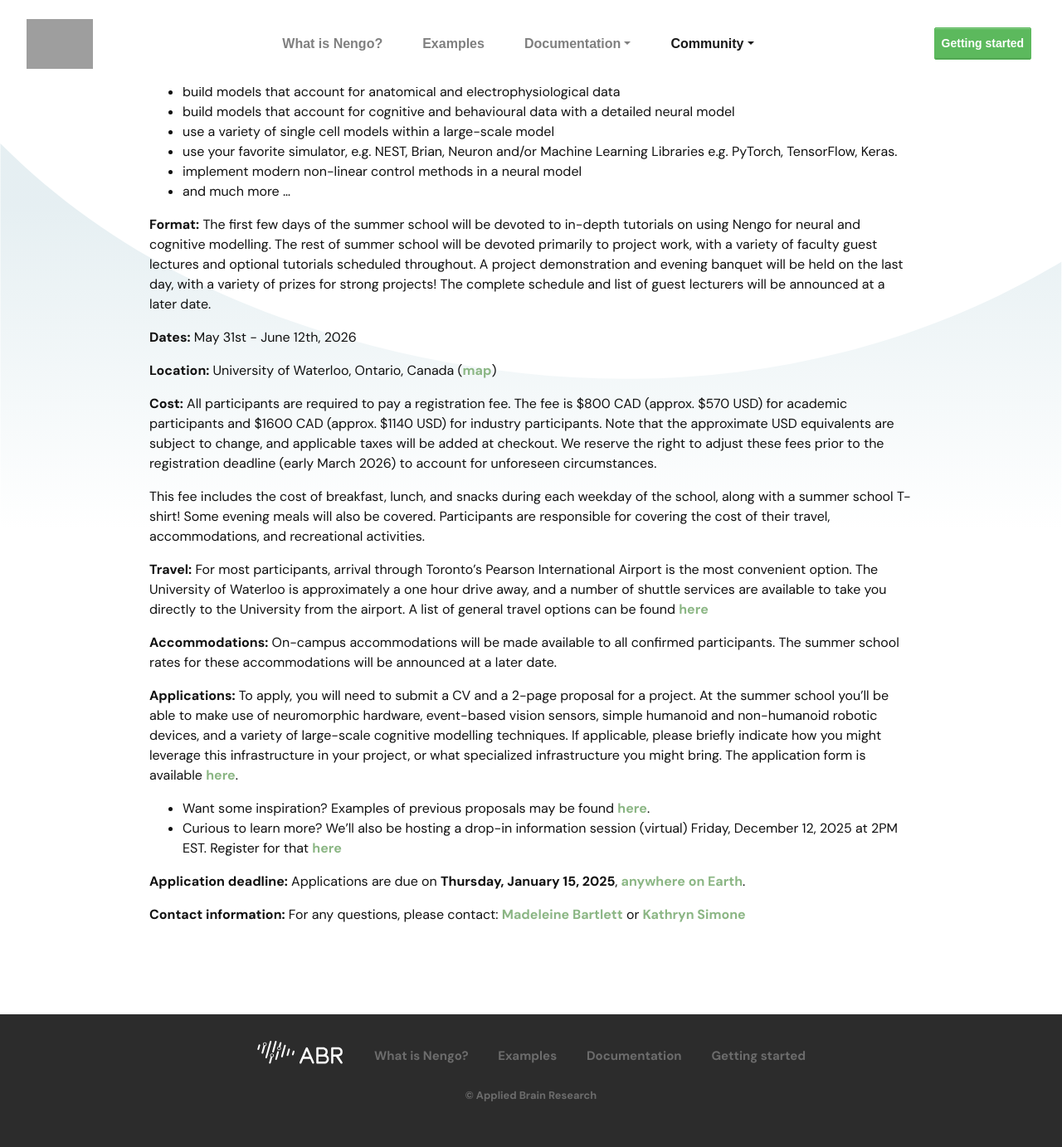
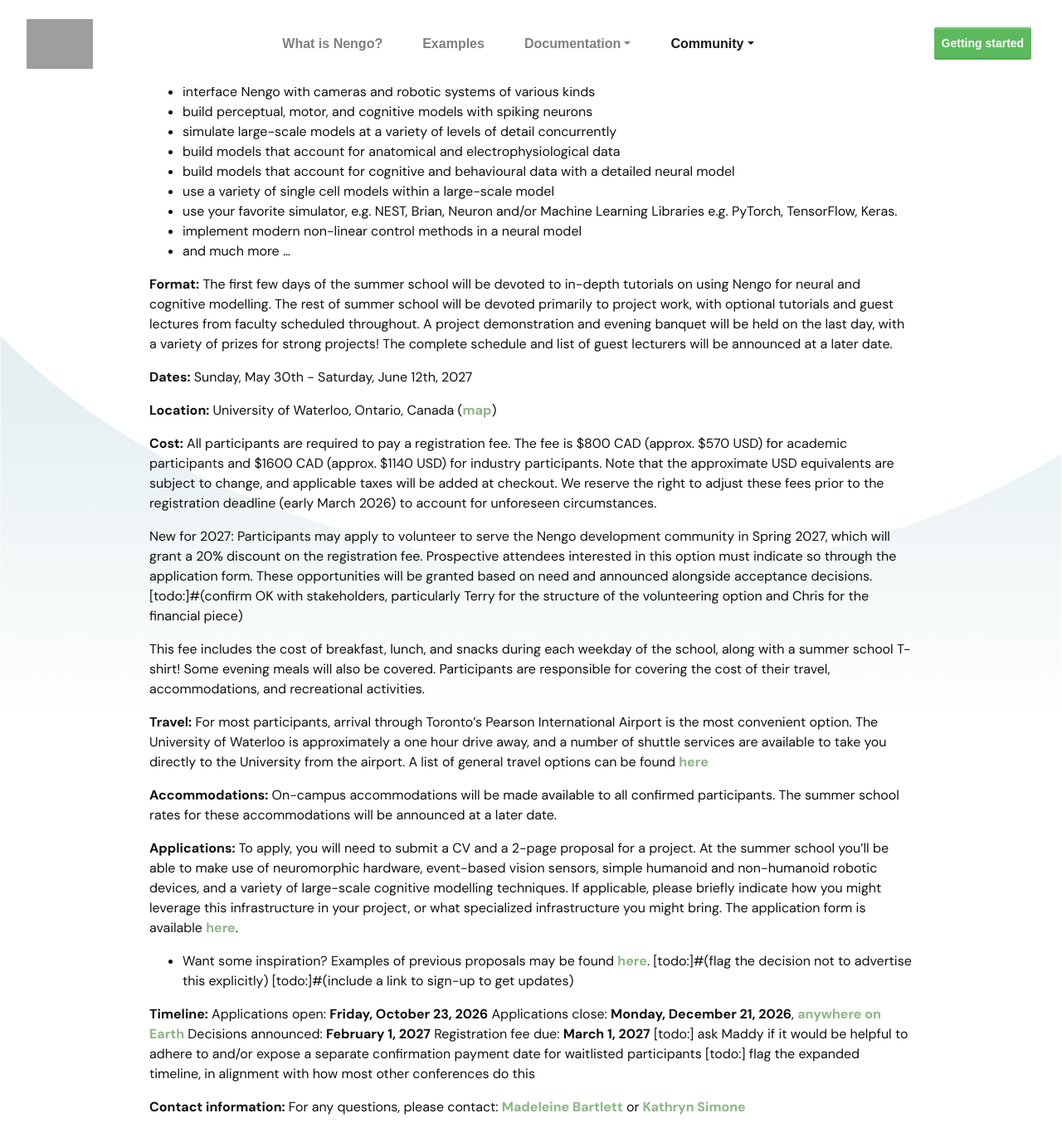
Before and after one commit to nengo/nengo.github.io, a Jekyll site: the page built from summer-school.md, in a window 1280 px wide and 1400 px high, scrolled down 1698 px. Shown: the top 1383 px of the window at 83% size. Built offline with Jekyll 4.4.1, drawn with Linux system fonts in a browser that asks for light colours; nearby versions of some CDN libraries; some web fonts are replaced; before the commit the page ends 3058 px from its top, so only the background shows below that; some of the changed text lies outside the part shown.

Commit message:
Partial revision for Nengo Summer School details for 2027
Updated details for the 2027 Nengo Summer School, including dates, registration fees, and new volunteer opportunities.

```diff
--- a/summer-school.md
+++ b/summer-school.md
@@ -6,20 +6,21 @@
 footerClasses: gradient-bottom
 ---
 
-## 2026
-
+## 2027
+[todo:]#(swap out for the best-fitting image of the poster)
 [<img alt="Nengo summer school"
 src="{{ site.baseurl }}/img/summerschool-campus.png"
 style="width: 100%;"/>]({{ site.baseurl }}/img/summerschool-campus.png)
 
 The Centre for Theoretical Neuroscience at the University of
-Waterloo is excited to announce our 11th annual Nengo summer school
+Waterloo is excited to announce our 12th annual Nengo summer school
 on large-scale brain modelling and neuromorphic computing. As a
 recurring special feature of the school, participants will be given
 on-site access to neuromorphic hardware, including Stanford’s mixed digital/analog chip
 [Braindrop](https://web.stanford.edu/group/brainsinsilicon/),
 the [SpiNNaker](http://apt.cs.manchester.ac.uk/projects/SpiNNaker/) chip, and a
 variety of [FPGAs](https://www.nengo.ai/nengo-fpga/).
+[todo:]#(question for Maddy: Can we deliver access to each of these? Question for Jake and/or Chris, are there any new ones we would expect to be able to provide for 2027?)
 
 In addition to teaching participants to run applications on neuromorphic
 hardware using the Nengo simulation package, this two-week school will
@@ -44,6 +45,7 @@
 [How to Build A Brain](http://www.amazon.com/How-Build-Brain-Architecture-Architectures/dp/0199794545).
 
 Watch the video below for a quick look at last year's summer school!
+[todo:]#(find the 2026 video from Karim or linked already on YouTube)
 
 <iframe width="100%"
     height="400"
@@ -53,6 +55,7 @@
 ></iframe>
 
 Previous Years:
+[todo:]#(get the non-embeddable link for the 2025 video and insert it here)
 [2024](https://youtu.be/nFYTqieEnSY?si=WLoc7LCbM-YJhm2x)
 [2023](https://youtu.be/vRcN5-0wdQE?si=2l3idGa2_eKGuJ-B)
 [2014-2019](https://youtube.com/playlist?list=PLYLu6sY3jnoVgeFX4GMFaECP_y1aAKxHE&si=eS8b8-orZRusMjM_)
@@ -78,7 +81,7 @@
 - build perceptual, motor, and cognitive models with spiking neurons
 - simulate large-scale models at a variety of levels of detail concurrently
 - build models that account for anatomical and electrophysiological data
-- build models that account for  cognitive and behavioural data with a detailed neural model
+- build models that account for cognitive and behavioural data with a detailed neural model
 - use a variety of single cell models within a large-scale model
 - use your favorite simulator, e.g. NEST, Brian, Neuron and/or Machine Learning Libraries e.g. PyTorch, TensorFlow, Keras.
 - implement modern non-linear control methods in a neural model
@@ -87,19 +90,22 @@
 **Format:** The first few days of the summer school
 will be devoted to in-depth tutorials on using Nengo for neural
 and cognitive modelling. The rest of summer school will be devoted
-primarily to project work, with a variety of faculty guest
-lectures and optional tutorials scheduled throughout. A project
+primarily to project work, with optional tutorials and guest lectures
+from faculty scheduled throughout. A project
 demonstration and evening banquet will be held on the last day,
 with a variety of prizes for strong projects! The complete
 schedule and list of guest lecturers will be announced at a later
 date.
 
-**Dates:** May 31st - June 12th, 2026
+**Dates:** Sunday, May 30th - Saturday, June 12th, 2027
 
 **Location:** University of Waterloo, Ontario, Canada
 ([map](http://goo.gl/Sa074A))
 
 **Cost:** All participants are required to pay a registration fee. The fee is $800 CAD (approx. $570 USD) for academic participants and $1600 CAD (approx. $1140 USD) for industry participants. Note that the approximate USD equivalents are subject to change, and applicable taxes will be added at checkout. We reserve the right to adjust these fees prior to the registration deadline (early March 2026) to account for unforeseen circumstances.
+
+New for 2027: Participants may apply to volunteer to serve the Nengo development community in Spring 2027, which will grant a 20% discount on the registration fee. Prospective attendees interested in this option must indicate so through the application form. These opportunities will be granted based on need and announced alongside acceptance decisions.
+[todo:]#(confirm OK with stakeholders, particularly Terry for the structure of the volunteering option and Chris for the financial piece)
 
 This fee includes the cost of breakfast, lunch, and snacks during
 each weekday of the school, along with a summer school T-shirt!
@@ -130,9 +136,16 @@
 [here](https://forms.gle/4jZjqRD8Zf44h3UC7).
 
 - Want some inspiration? Examples of previous proposals may be found [here](https://drive.google.com/drive/folders/1YdT9mbNWat6IgnLNhuCwj5e8XLFdtP0s?usp=drive_link).
-- Curious to learn more? We'll also be hosting a drop-in information session (virtual) Friday, December 12, 2025 at 2PM EST. Register for that [here](https://uwaterloo.zoom.us/meeting/register/hsju86TQQJ6oZLS0_HqJvg)
+[todo:]#(flag the decision not to advertise this explicitly)
+[todo:]#(include a link to sign-up to get updates)
 
-**Application deadline:** Applications are due on **Thursday, January 15, 2025**, [anywhere on Earth](https://time.is/Anywhere_on_Earth).
+**Timeline:**
+Applications open: **Friday, October 23, 2026**
+Applications close: **Monday, December 21, 2026**, [anywhere on Earth](https://time.is/Anywhere_on_Earth)
+Decisions announced: **February 1, 2027**
+Registration fee due: **March 1, 2027**
+[todo:] ask Maddy if it would be helpful to adhere to and/or expose a separate confirmation payment date for waitlisted participants
+[todo:] flag the expanded timeline, in alignment with how most other conferences do this
 
 **Contact information:** For any questions, please contact:
 [Madeleine Bartlett](mailto:madeleine.bartlett@uwaterloo.ca) or
```
